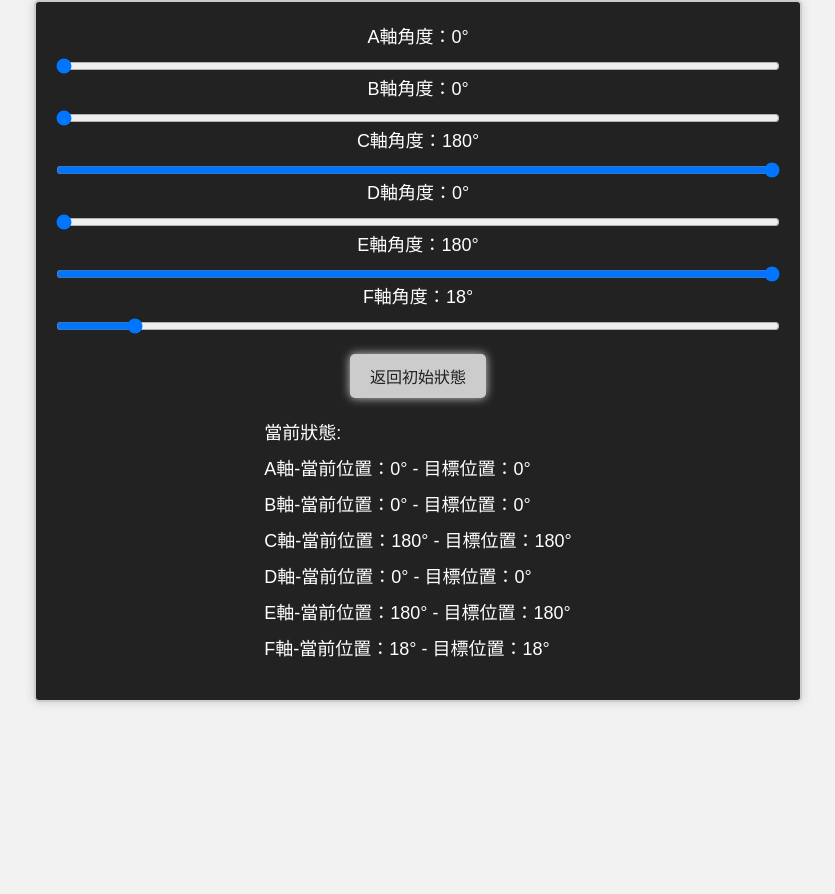
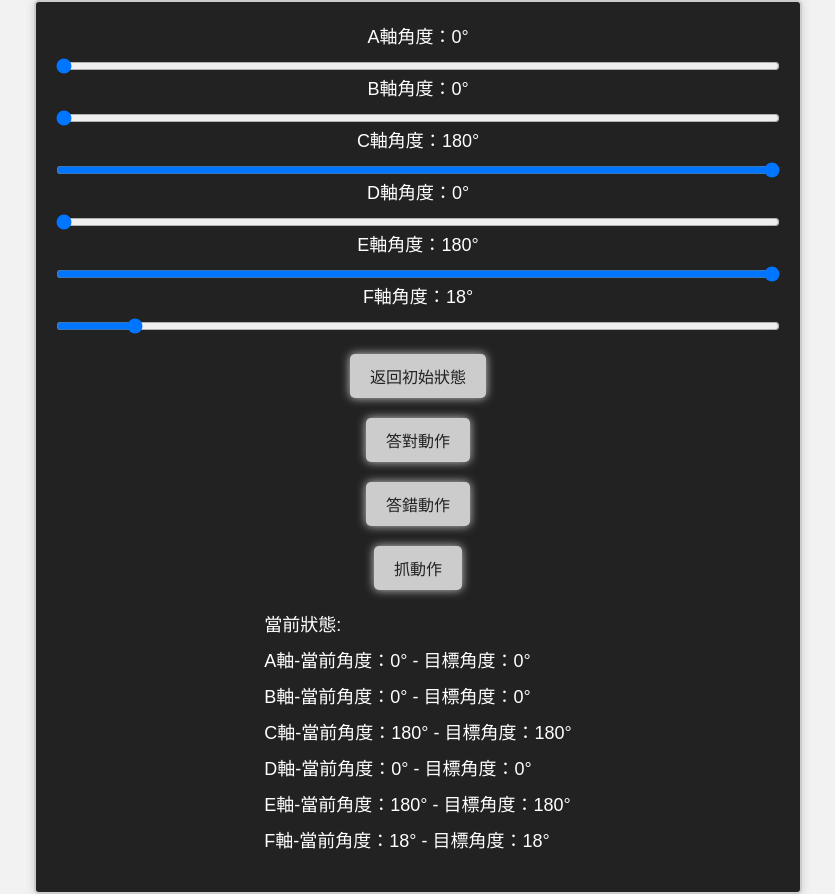
Before and after one commit to shawfeg218/esp32-robotArm-app, a React (Create React App) app in the folder client/: page /arm-control in a window 1280 px wide. Shown: the whole page, without its empty margins (222-1057 px from the left). Before the commit the page ends 800 px from the top, so only its background shows below. Built offline with nearby package versions, Linux system fonts and the light colour scheme; no server answers.

Commit message:
modified ino, ArmControl.js, Question.js, server.js add three move. ArmControl.csschange button clcass name

```diff
--- a/client/src/CSS/ArmControl.css
+++ b/client/src/CSS/ArmControl.css
@@ -30,7 +30,7 @@
   font-size: 18px;
 }
 
-.reset-btn {
+.control-btn {
   margin-top: 20px;
   padding: 10px 20px;
   background-color: #ccc;
@@ -44,6 +44,6 @@
   transition: background-color 0.3s ease-in-out;
 }
 
-.reset-btn:hover {
+.control-btn:hover {
   background-color: #999;
 }
--- a/client/src/components/ArmControl.js
+++ b/client/src/components/ArmControl.js
@@ -2,7 +2,15 @@ import React from 'react';
 import '../CSS/ArmControl.css';
 
 export default function ArmControl(props) {
-  const { targetAngles, currentAngles, handleChange, handleReset } = props;
+  const {
+    targetAngles,
+    currentAngles,
+    handleChange,
+    handleReset,
+    handleCorrectAction,
+    handleWrongAction,
+    handleGrabAction,
+  } = props;
 
   return (
     <div className="axis-container">
@@ -55,28 +63,37 @@ export default function ArmControl(props) {
         onChange={(e) => handleChange('F', e.target.value)}
       />
 
-      <button className="reset-btn" onClick={handleReset}>
+      <button className="control-btn" onClick={handleReset}>
         返回初始狀態
+      </button>
+      <button className="control-btn" onClick={handleCorrectAction}>
+        答對動作
+      </button>
+      <button className="control-btn" onClick={handleWrongAction}>
+        答錯動作
+      </button>
+      <button className="control-btn" onClick={handleGrabAction}>
+        抓動作
       </button>
       <div className="current-state">
         <div>當前狀態:</div>
         <div>
-          A軸-當前位置：{currentAngles.A}° - 目標位置：{targetAngles.A}°
+          A軸-當前角度：{currentAngles.A}° - 目標角度：{targetAngles.A}°
         </div>
         <div>
-          B軸-當前位置：{currentAngles.B}° - 目標位置：{targetAngles.B}°
+          B軸-當前角度：{currentAngles.B}° - 目標角度：{targetAngles.B}°
         </div>
         <div>
-          C軸-當前位置：{currentAngles.C}° - 目標位置：{targetAngles.C}°
+          C軸-當前角度：{currentAngles.C}° - 目標角度：{targetAngles.C}°
         </div>
         <div>
-          D軸-當前位置：{currentAngles.D}° - 目標位置：{targetAngles.D}°
+          D軸-當前角度：{currentAngles.D}° - 目標角度：{targetAngles.D}°
         </div>
         <div>
-          E軸-當前位置：{currentAngles.E}° - 目標位置：{targetAngles.E}°
+          E軸-當前角度：{currentAngles.E}° - 目標角度：{targetAngles.E}°
         </div>
         <div>
-          F軸-當前位置：{currentAngles.F}° - 目標位置：{targetAngles.F}°
+          F軸-當前角度：{currentAngles.F}° - 目標角度：{targetAngles.F}°
         </div>
       </div>
     </div>
--- a/client/src/components/ArmControlContainer.js
+++ b/client/src/components/ArmControlContainer.js
@@ -40,6 +40,18 @@ function ArmControlContainer() {
     axios.post('http://localhost:5000/api/reset-arm');
   };
 
+  const handleCorrectAction = () => {
+    axios.post('http://localhost:5000/api/correct-act');
+  };
+
+  const handleWrongAction = () => {
+    axios.post('http://localhost:5000/api/wrong-act');
+  };
+
+  const handleGrabAction = () => {
+    axios.post('http://localhost:5000/api/grab-act');
+  };
+
   useEffect(() => {
     const interval = setInterval(() => {
       axios.get('http://localhost:5000/api/get-angles').then((res) => {
@@ -55,6 +67,9 @@ function ArmControlContainer() {
       currentAngles={currentAngles}
       handleChange={handleChange}
       handleReset={handleReset}
+      handleCorrectAction={handleCorrectAction}
+      handleWrongAction={handleWrongAction}
+      handleGrabAction={handleGrabAction}
     />
   );
 }
--- a/client/src/components/Question.js
+++ b/client/src/components/Question.js
@@ -1,5 +1,6 @@
 import React, { useState } from 'react';
 import questions from '../data/questions';
+import axios from 'axios';
 import '../CSS/Question.css';
 
 function Question({ subject }) {
@@ -13,6 +14,12 @@ function Question({ subject }) {
     if (!isAnswered) {
       setSelectedOptionIndex(optionIndex);
       setIsAnswered(true);
+    }
+
+    if (selectedOptionIndex === currentQuestion.correctOptionId) {
+      axios.post('http://localhost:5000/api/correct-act');
+    } else {
+      axios.post('http://localhost:5000/api/wrong-act');
     }
   };
 
```
Also changed, not shown: 2 other files (tests, documents, lock files or other folders).
